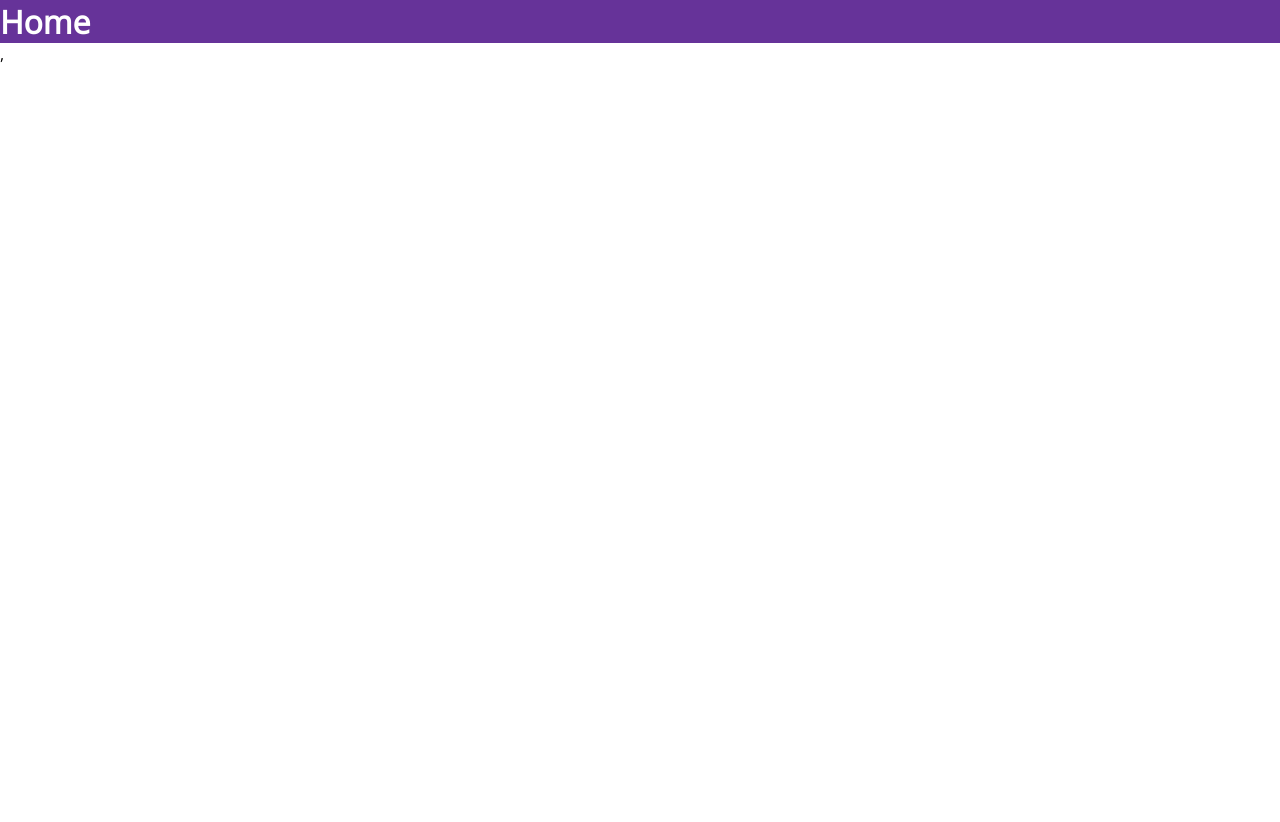
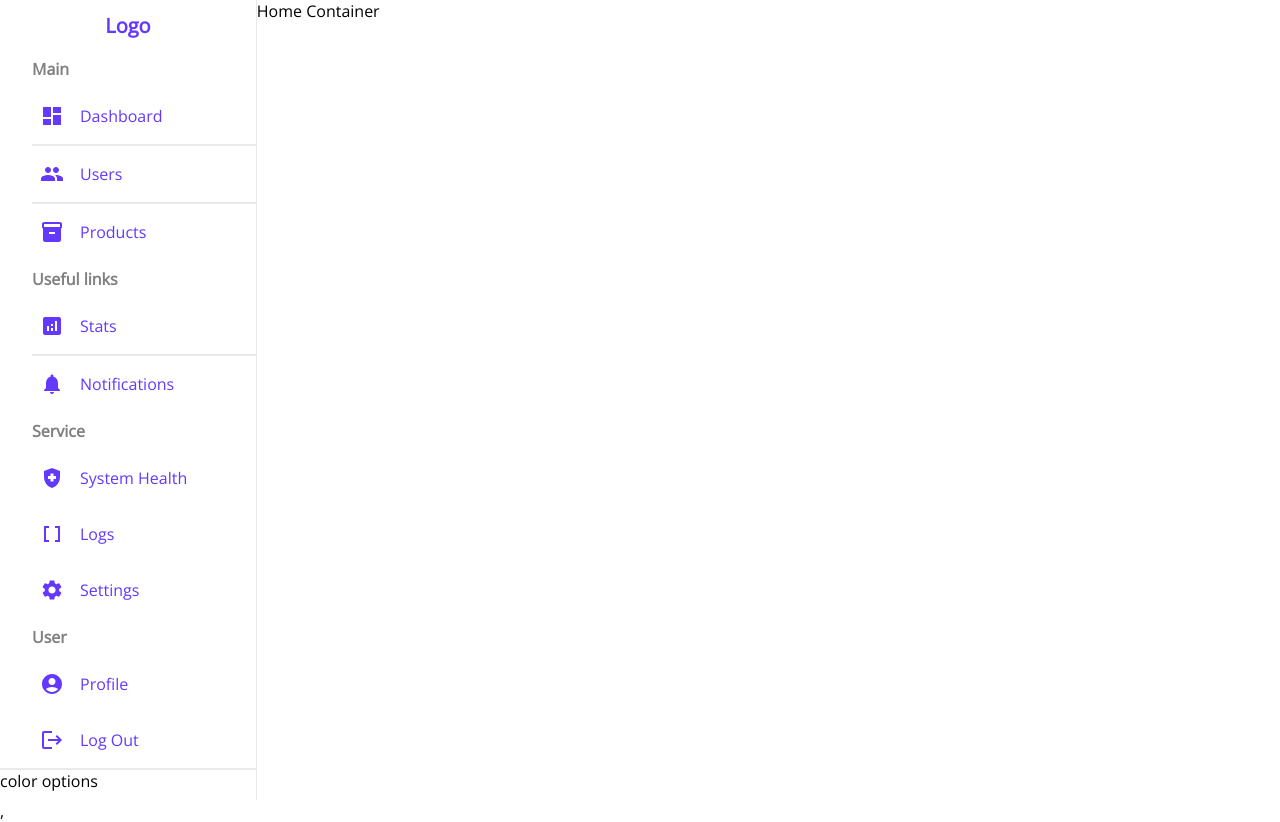
Before and after one commit to DigytUX/material-dashboard, a React (Create React App) app in the folder frontend/: page / in a window 1280 px wide. Before the commit the page ends 800 px from the top, so only its background shows below. Built offline with nearby package versions, Linux system fonts and the light colour scheme.

Commit message:
Added lots of styling

```diff
--- a/frontend/package.json
+++ b/frontend/package.json
@@ -3,6 +3,10 @@
   "version": "0.1.0",
   "private": true,
   "dependencies": {
+    "@emotion/react": "^11.10.0",
+    "@emotion/styled": "^11.10.0",
+    "@mui/icons-material": "^5.10.2",
+    "@mui/material": "^5.10.2",
     "@testing-library/jest-dom": "^5.14.1",
     "@testing-library/react": "^13.0.0",
     "@testing-library/user-event": "^13.2.1",
--- a/frontend/public/index.html
+++ b/frontend/public/index.html
@@ -28,10 +28,12 @@
       Learn how to configure a non-root public URL by running `npm run build`.
     -->
     <title>React App</title>
-    <style>*{
+    <style>
+    *{
      font-family: 'Open Sans', sans-serif;
      margin:0;
-     padding:0
+     padding:0;
+     box-sizing: border-box;
     }
 
     </style>
--- /dev/null
+++ b/frontend/src/components/NavBar/NavBar.jsx
@@ -0,0 +1,10 @@
+import React from 'react'
+
+export default function NavBar(){
+    return (
+        <>
+            <div className="navbar"></div>
+        </>
+    )
+
+}
--- /dev/null
+++ b/frontend/src/components/SideBar/SideBar.jsx
@@ -0,0 +1,78 @@
+import React from 'react'
+import './sidebar.scss'
+import DashboardIcon from '@mui/icons-material/Dashboard';
+import GroupIcon from '@mui/icons-material/Group';
+import SignalCellularAltIcon from '@mui/icons-material/SignalCellularAlt';
+import Inventory2Icon from '@mui/icons-material/Inventory2';
+import AnalyticsIcon from '@mui/icons-material/Analytics';
+import NotificationsIcon from '@mui/icons-material/Notifications';
+import HealthAndSafetyIcon from '@mui/icons-material/HealthAndSafety';
+import DataArrayIcon from '@mui/icons-material/DataArray';
+import SettingsIcon from '@mui/icons-material/Settings';
+import LogoutIcon from '@mui/icons-material/Logout';
+import AccountCircleIcon from '@mui/icons-material/AccountCircle';
+
+export default function SideBar(){
+    return (
+        <>
+            <div className="sidebar">
+                <div className="top">
+                    <span className="logo">Logo</span>
+                </div>
+                <div className="center">
+                    <ul>
+                        <p className="title">Main</p>
+                        <li>
+                            <DashboardIcon className="icon" />
+                            <span className="dashboard">Dashboard</span>
+                        </li>
+                        <hr className="hr" />
+                        <li>
+                            <GroupIcon className="icon" />
+                            <span className="dashboard">Users</span>
+                        </li>
+                        <hr className="hr" />
+                        <li>
+                            <Inventory2Icon className="icon" />
+                            <span className="dashboard">Products</span>
+                        </li>
+                        <p className="title">Useful links</p>
+                        <li>
+                            <AnalyticsIcon className="icon" />
+                            <span className="dashboard">Stats</span>
+                        </li>
+                        <hr className="hr" />
+                        <li>
+                            <NotificationsIcon className="icon" />
+                            <span className="dashboard">Notifications</span>
+                        </li>
+                        <p className="title">Service</p>
+                        <li>
+                            <HealthAndSafetyIcon className="icon" />
+                            <span className="dashboard">System Health</span>
+                        </li>
+                        <li>
+                            <DataArrayIcon className="icon" />
+                            <span className="dashboard">Logs</span>
+                        </li>
+                        <li>
+                            <SettingsIcon className="icon" />
+                            <span className="dashboard">Settings</span>
+                        </li>
+                        <p className="title">User</p>
+                        <li>
+                            <AccountCircleIcon className="icon" />
+                            <span className="dashboard">Profile</span>
+                        </li>
+                        <li>
+                            <LogoutIcon className="icon" />
+                            <span className="dashboard">Log Out</span>
+                        </li>
+                    </ul>
+                </div>
+                <hr className="hr" />
+                <div className="bottom">color options</div>
+            </div>
+        </>
+    )
+}
--- /dev/null
+++ b/frontend/src/components/SideBar/sidebar.scss
@@ -0,0 +1,60 @@
+.sidebar {
+    flex:1;
+    border-right:0.5px solid rgb(233, 233, 233);
+    height:100vh;
+    background-color:white;
+    .top {
+        height:50px;
+        display:flex;
+        align-items: center;
+        justify-content: center;
+        .logo {
+            font-size:20px;
+            font-weight: bold;
+            color:#6439ff;
+        }
+    }
+    .hr {
+        height:0;
+        border:0.5px solid rgb(233, 233, 233);
+    }
+    .center {
+        padding-left:2rem;
+        ul {
+            list-style: none;
+            padding:0;
+            margin:0;
+            .title {
+                font-weight: 1em;
+                font-weight: bold;
+                color:gray;
+                margin:0.5em 0;
+            }
+            li {
+                display:flex;
+                gap:1em;
+                align-items: center;
+                padding:1em 0.5em;
+                cursor: pointer;
+                span {
+                    color:#6439ff;
+                }
+                &:hover {
+                    span {
+                        color:white;
+                    }
+                }
+                &:hover {
+                    background-color:#6439ff;
+                    color:white;
+                    .icon {
+                        color:white;
+                    }
+                }
+            }
+            .icon {
+                color:#6439ff;
+            }
+        }
+    }
+}
--- a/frontend/src/pages/home/Home.jsx
+++ b/frontend/src/pages/home/Home.jsx
@@ -1,11 +1,14 @@
 import React from 'react'
 import './home.scss'
+import NavBar from '../../components/NavBar/NavBar'
+import SideBar from '../../components/SideBar/SideBar'
 
 export default function Home(){
     return (
         <>
             <div className='home'>
-                <h1 className='title'>Home</h1>
+                <SideBar />
+                <div className="home-container">Home Container</div>
             </div>
         </>
     )
--- a/frontend/src/pages/home/home.scss
+++ b/frontend/src/pages/home/home.scss
@@ -1,6 +1,7 @@
 .home {
-    background-color:rebeccapurple;
-    .title {
-        color:white;
+    display:flex;
+    .home-container {
+        display:flex;
+        flex:4;
     }
 }
```
Also changed, not shown: frontend/src/components/NavBar/navbar.scss (added), 2 other files (tests, documents, lock files or other folders).
